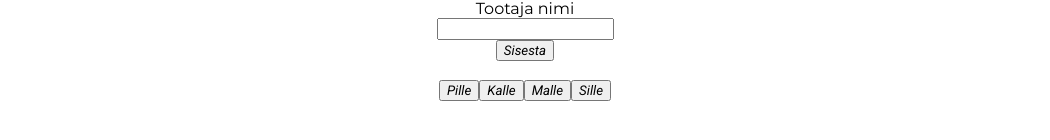
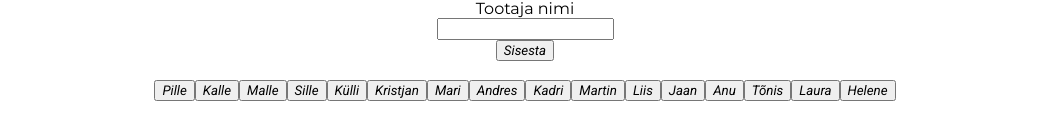
Before and after one commit to KristelBurke/react-11-2023, a React (Create React App) app in the folder veebipood/: page /tootajad in a window 1280 px wide. Shown: the part 176-316 px from the top of the page, without its empty margins (115-1165 px from the left). Built offline with nearby package versions, Linux system fonts and the light colour scheme.

Commit message:
tootajadFailist sorteerimine ja filtreerimine

```diff
--- a/veebipood/src/data/tootajad.json
+++ b/veebipood/src/data/tootajad.json
@@ -1 +1,17 @@
-["Pille", "Kalle", "Malle", "Sille"]
+["Pille",
+ "Kalle",
+ "Malle",
+ "Sille",
+ "Külli",
+ "Kristjan",
+ "Mari",
+ "Andres",
+ "Kadri",
+ "Martin",
+ "Liis",
+ "Jaan",
+ "Anu",
+ "Tõnis",
+ "Laura",
+ "Helene"
+]
--- a/veebipood/src/pages/Kontakt.js
+++ b/veebipood/src/pages/Kontakt.js
@@ -0,0 +1,51 @@
+import React, { useState} from 'react';
+import tootajadFailist from "../data/tootajad.json";
+
+function Kontakt() {
+    const [tootajad, uuendaTootajad] = useState(tootajadFailist);
+
+    const sorteeriAZ = () => {
+        tootajad.sort((a, b) => a.localeCompare(b)); // a vordle b-ga
+        uuendaTootajad(tootajad.slice());
+    }
+
+    const sorteeriZA = () => {
+        tootajad.sort((a, b) => b.localeCompare(a)); // a vordle b-ga
+        uuendaTootajad(tootajad.slice());
+    }
+
+    const nimePikkusKasvavalt = () => {
+        tootajadFailist.sort((a, b) => a.length - b.length);
+        uuendaTootajad(tootajadFailist.slice());
+    }
+
+    const nimePikkusKahanevalt = () => {
+        tootajadFailist.sort((a, b) => b.length - a.length);
+        uuendaTootajad(tootajadFailist.slice());
+    }
+
+    const sisaldavadLL = () => {
+        const vastus = tootajad.filter(uksTootaja=> uksTootaja.includes("ll"));
+        uuendaTootajad(vastus);
+    }
+
+    const filtreeriEgaLoppevad = () => {
+        const vastus = tootajad.filter(uksTootaja=> uksTootaja.endsWith("e"));
+        uuendaTootajad(vastus);
+    }
+
+    return (
+        <div>
+            <br/>
+            {tootajad.map(element => <div>{element}</div>)}
+            <button onClick={sorteeriAZ}>Sorteeri A-Z</button>
+            <button onClick={sorteeriZA}>Sorteeri Z-A</button>
+            <button onClick={nimePikkusKasvavalt}>Nime pikkus kahanevalt</button>
+            <button onClick={nimePikkusKahanevalt}>Nime pikkus kasvavalt</button>
+            <button onClick={sisaldavadLL}>Sisaldab LL</button>
+            <button onClick={filtreeriEgaLoppevad}>"e"-ga loppevad"</button>
+        </div>
+    )
+}
+
+export default Kontakt
--- a/veebipood/src/pages/Tooted.js
+++ b/veebipood/src/pages/Tooted.js
@@ -36,7 +36,7 @@ function Tooted() {
 
     const lisaOstukorvi = (toode) => {
         // fail: ["Coca", "Fanta", "Sprite"]
-        // fail.push( "red Bull") ----> ["Coca", "Fanta", "Sprite"]
+        // fail.push("red Bull") ----> ["Coca", "Fanta", "Sprite"]
         ostukorvFailist.push(toode);
     }
 
```
